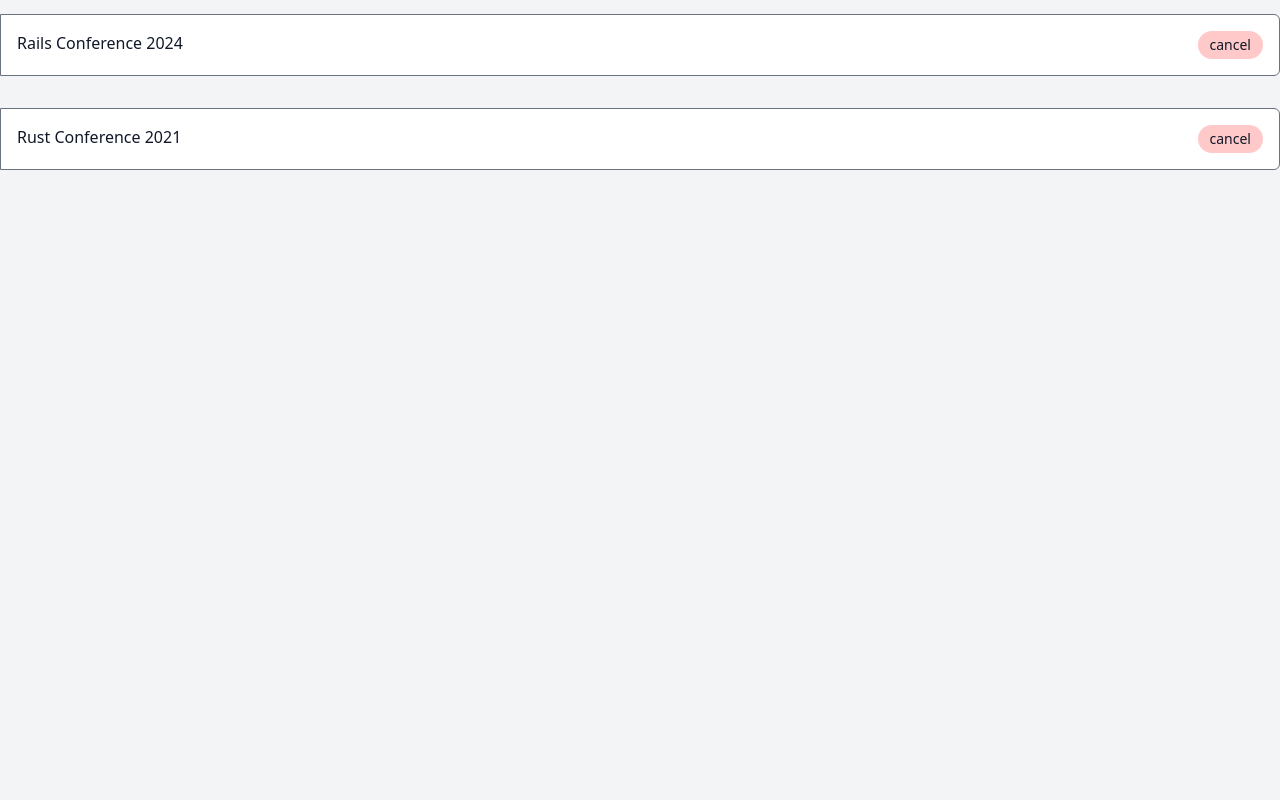
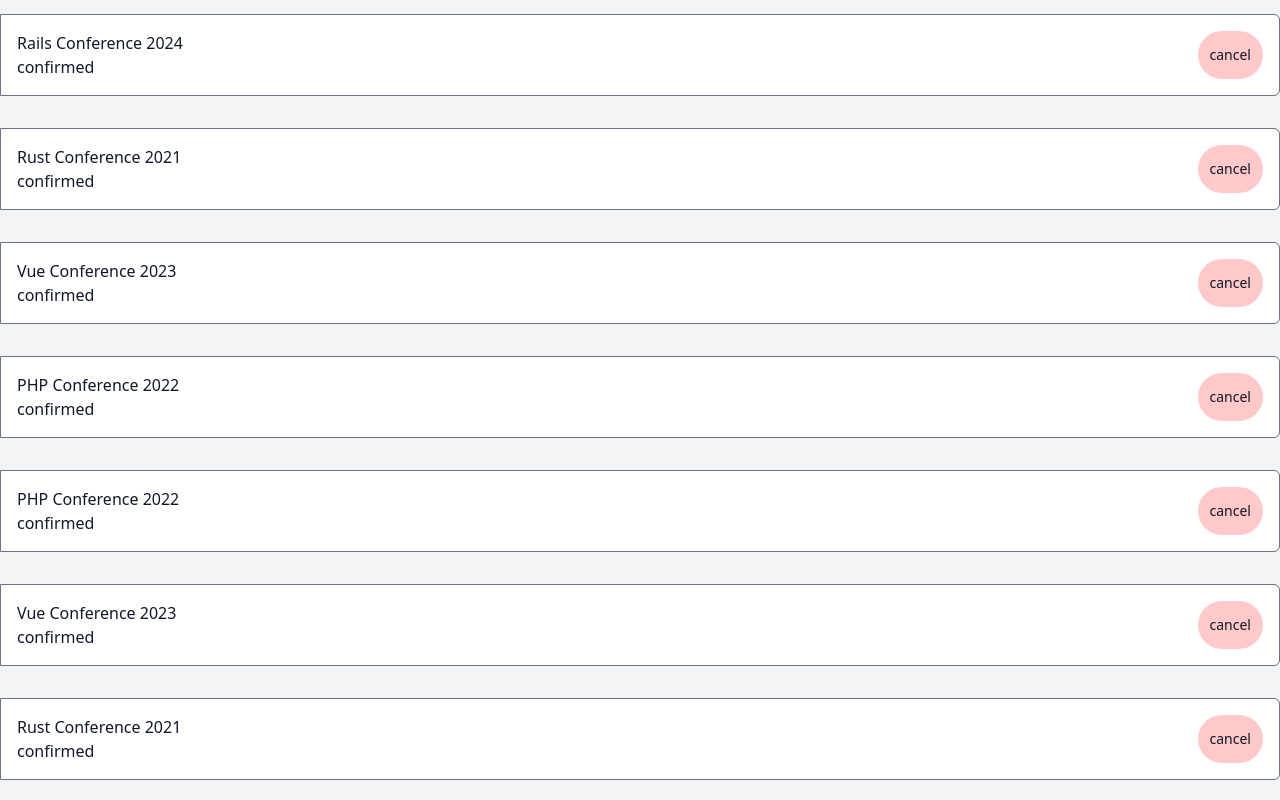
Before and after one commit to Andreeoak/Event-Registration, a Vue app in the folder event-registration/: page / in a window 1280 px wide. Shown: the part 920-1720 px from the top of the page. Before the commit the page ends 1122 px from the top, so only its background shows below. Built offline with nearby package versions, Linux system fonts and the light colour scheme; data requests are answered from the project's data file.

Commit message:
Start implementing optimistic UI

```diff
--- a/event-registration/db.json
+++ b/event-registration/db.json
@@ -43,6 +43,55 @@
       "eventId": "4",
       "eventTitle": "Rust Conference 2021",
       "status": "confirmed"
+    },
+    {
+      "id": "1752433729212",
+      "userId": 1,
+      "eventId": "2",
+      "eventTitle": "Vue Conference 2023",
+      "status": "confirmed"
+    },
+    {
+      "id": "1752434303046",
+      "userId": 1,
+      "eventId": "3",
+      "eventTitle": "PHP Conference 2022",
+      "status": "confirmed"
+    },
+    {
+      "id": "1752434314175",
+      "userId": 1,
+      "eventId": "3",
+      "eventTitle": "PHP Conference 2022",
+      "status": "confirmed"
+    },
+    {
+      "id": "1752434439777",
+      "userId": 1,
+      "eventId": "2",
+      "eventTitle": "Vue Conference 2023",
+      "status": "confirmed"
+    },
+    {
+      "id": "1752434443041",
+      "userId": 1,
+      "eventId": "4",
+      "eventTitle": "Rust Conference 2021",
+      "status": "confirmed"
+    },
+    {
+      "id": "1752434455627",
+      "userId": 1,
+      "eventId": "4",
+      "eventTitle": "Rust Conference 2021",
+      "status": "confirmed"
+    },
+    {
+      "id": "1752434459131",
+      "userId": 1,
+      "eventId": "4",
+      "eventTitle": "Rust Conference 2021",
+      "status": "confirmed"
     }
   ]
 }
--- a/event-registration/src/App.vue
+++ b/event-registration/src/App.vue
@@ -20,7 +20,12 @@
     <h2 class="text-2xl fount-medium">Your bookings</h2>
     <section class="grid grid-cols-1 gap-8">
       <template v-if="!bookingLoading">
-        <BookingItem v-for="booking in bookings" :key="booking.id" :title="booking.eventTitle" />
+        <BookingItem
+          v-for="booking in bookings"
+          :key="booking.id"
+          :title="booking.eventTitle"
+          :status="booking.status"
+        />
       </template>
       <template v-else>
         <LoadingBookingItem v-for="i in 3" :key="i" />
@@ -52,6 +57,11 @@ const fetchEvents = async () => {
 }
 
 const handleRegistration = async (event) => {
+  if (bookings.value.some((booking) => booking.eventId === event.id && booking.userId === 1)) {
+    alert('You are already registered for this event!')
+    return
+  }
+
   const newBooking = {
     id: Date.now().toString(),
     userId: 1,
@@ -62,7 +72,8 @@ const handleRegistration = async (event) => {
 
   bookings.value.push(newBooking)
 
-  await fetch('http://localhost:3001/bookings', {
+  try {
+    const response = await fetch('http://localhost:3001/bookings', {
       method: 'POST',
       headers: { 'Content-Type': 'application/json' },
       body: JSON.stringify({
@@ -70,6 +81,17 @@ const handleRegistration = async (event) => {
         status: 'confirmed',
       }),
     })
+
+    if (response.ok) {
+      const index = bookings.value.findIndex((b) => b.id === newBooking.id)
+      bookings.value[index] = await response.json()
+    } else {
+      throw new Error('Failed to confirm booking')
+    }
+  } catch (e) {
+    console.error('Failed to register for event: ', e)
+    bookings.value = bookings.value.filter((b) => b.id !== newBooking.id)
+  }
 }
 
 const fetchBooking = async () => {
--- a/event-registration/src/components/BookingItem.vue
+++ b/event-registration/src/components/BookingItem.vue
@@ -1,7 +1,10 @@
 <template>
   <SectionCard>
     <div class="flex justify-between">
-      <div>{{ title }}</div>
+      <div class="flec space-x-2">
+        <div>{{ title }}</div>
+        <div>{{ status }}</div>
+      </div>
       <RoundButton variant="danger">cancel</RoundButton>
     </div>
   </SectionCard>
@@ -13,5 +16,6 @@ import RoundButton from '@/components/RoundButton.vue'
 
 defineProps({
   title: String,
+  status: String,
 })
 </script>
```
Lines whose indentation alone changed are shown as unchanged.
